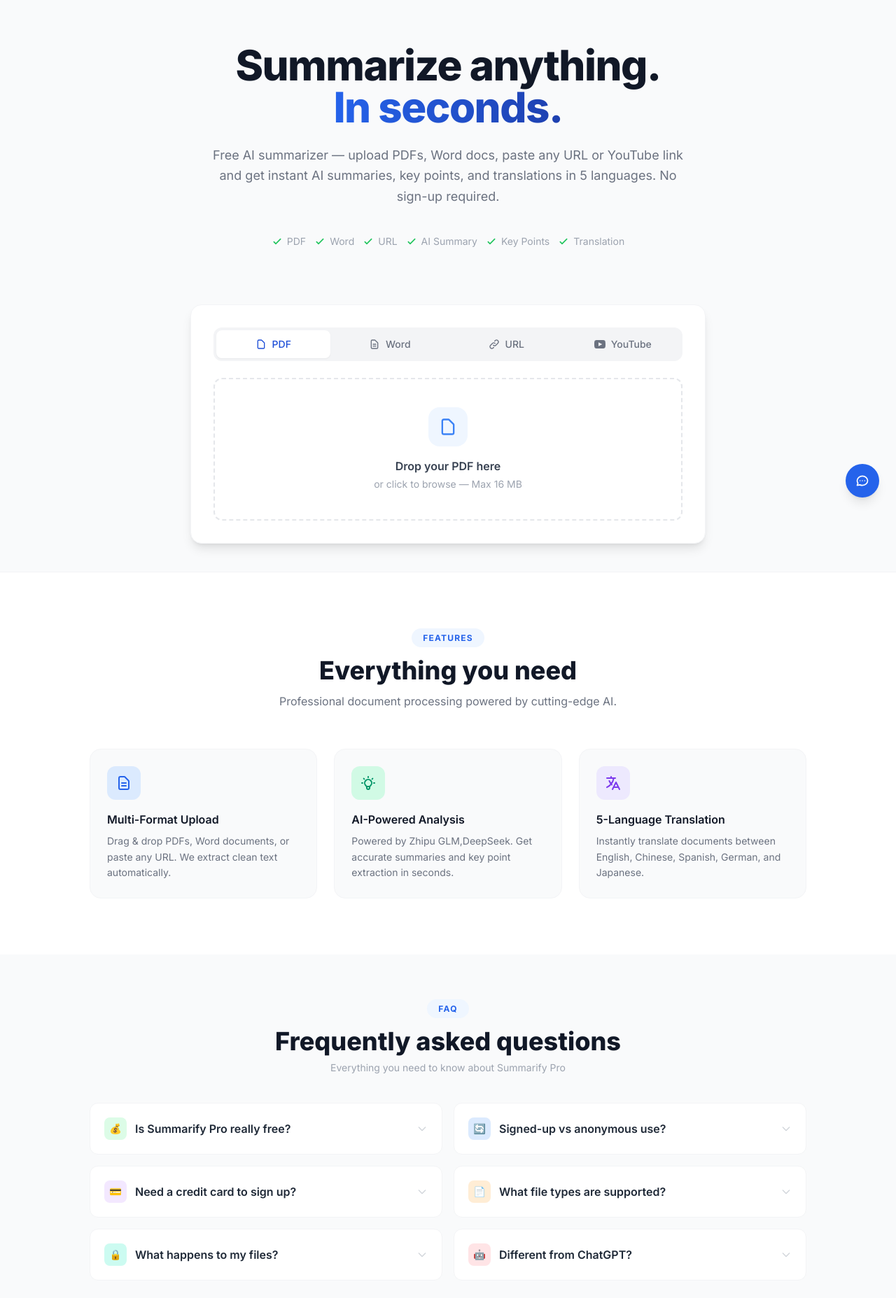
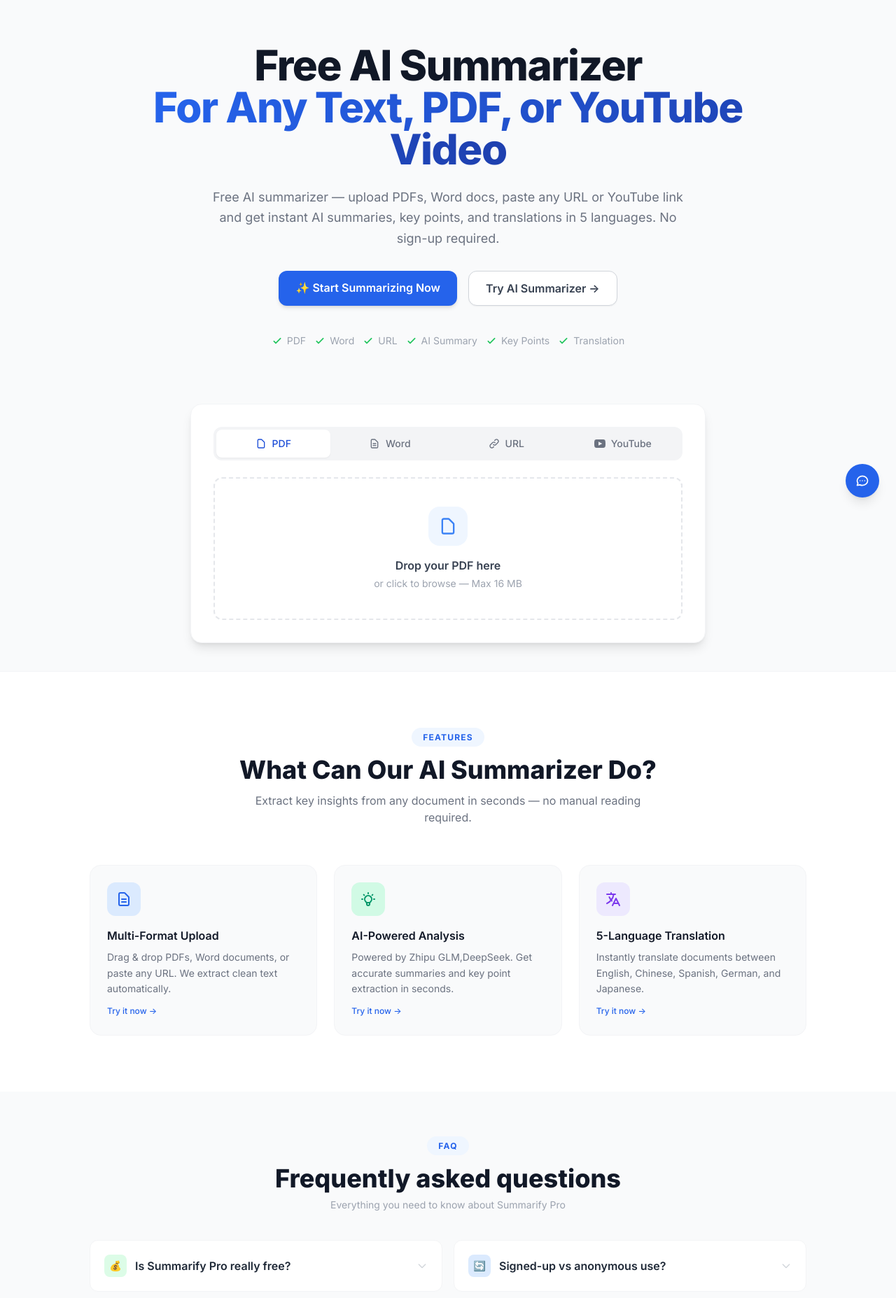
Before and after one commit to shenchuanchao/summarify-pro, a Flask app: page / in a window 1280 px wide. Shown: the part 65-1920 px from the top of the page at 70% size. Run offline with Flask 3, Linux system fonts and the light colour scheme; parts of the project's set-up code (start-up, migrations or seed data) failed here and were passed over; some libraries are stand-ins or nearby versions.

Commit message:
fix: update templates for better UI

```diff
--- a/templates/ai-summarize.html
+++ b/templates/ai-summarize.html
@@ -50,6 +50,7 @@
                 </div>
                 <h3 class="text-lg font-semibold text-gray-900 mb-2">Instant AI Summarization</h3>
                 <p class="text-sm text-gray-500">Our AI summarize tool condenses long articles, essays, and documents into clear, accurate summaries in seconds.</p>
+                <a href="/blog/summarize-research-papers-fast" class="inline-block mt-4 text-xs text-brand-600 hover:underline">📖 Learn: How to Summarize a Research Paper →</a>
             </div>
             <div class="p-8 bg-gray-50 rounded-2xl text-center">
                 <div class="w-14 h-14 bg-brand-100 rounded-xl flex items-center justify-center mx-auto mb-4">
@@ -57,6 +58,7 @@
                 </div>
                 <h3 class="text-lg font-semibold text-gray-900 mb-2">Key Point Extraction</h3>
                 <p class="text-sm text-gray-500">Beyond text summarizer basics — get bullet-point highlights and key takeaways from any content.</p>
+                <a href="/blog/how-to-read-academic-papers" class="inline-block mt-4 text-xs text-brand-600 hover:underline">📖 Read: How to Read Academic Papers Quickly →</a>
             </div>
             <div class="p-8 bg-gray-50 rounded-2xl text-center">
                 <div class="w-14 h-14 bg-brand-100 rounded-xl flex items-center justify-center mx-auto mb-4">
@@ -64,6 +66,7 @@
                 </div>
                 <h3 class="text-lg font-semibold text-gray-900 mb-2">Multi-Language Translation</h3>
                 <p class="text-sm text-gray-500">Summarize and translate between English, Chinese, Spanish, German, and Japanese — all in one tool.</p>
+                <a href="/blog/ai-summarizer-vs-chatgpt" class="inline-block mt-4 text-xs text-brand-600 hover:underline">📖 Compare: AI Summarizer vs ChatGPT →</a>
             </div>
         </div>
     </div>
--- a/templates/index.html
+++ b/templates/index.html
@@ -1,4 +1,4 @@
-{% set title = "Free AI Summarizer — Summarify Pro | PDF, URL & Article Summary Tool" %}
+{% set title = "Free AI Summarizer: Summarize Any Text Instantly (10 Free/Day) — Summarify Pro" %}
 {% set description = "Free AI summarizer — summarize PDF, Word, URLs & YouTube videos instantly. Get AI summaries, key points & translations. No sign-up required." %}
 {% set canonical = "https://www.summarifypro.com/" %}
 <!DOCTYPE html>
@@ -12,12 +12,16 @@
 <section class="pt-32 pb-20 px-4">
     <div class="max-w-4xl mx-auto text-center animate-slide-up">
         <h1 class="text-4xl sm:text-5xl lg:text-6xl font-extrabold tracking-tight text-gray-900 leading-tight">
-            Summarize anything.<br>
-            <span class="text-transparent bg-clip-text bg-gradient-to-r from-brand-600 to-brand-800">In seconds.</span>
+            Free AI Summarizer<br>
+            <span class="text-transparent bg-clip-text bg-gradient-to-r from-brand-600 to-brand-800">For Any Text, PDF, or YouTube Video</span>
         </h1>
         <p class="mt-6 text-lg text-gray-500 max-w-2xl mx-auto leading-relaxed">
             Free AI summarizer — upload PDFs, Word docs, paste any URL or YouTube link and get instant AI summaries, key points, and translations in 5 languages. No sign-up required.
         </p>
+        <div class="mt-8 flex justify-center gap-4">
+            <a href="#upload-section" class="inline-flex px-6 py-3 bg-brand-600 hover:bg-brand-700 text-white font-semibold rounded-xl shadow-md transition-all">✨ Start Summarizing Now</a>
+            <a href="/ai-summarize" class="inline-flex px-6 py-3 bg-white border border-gray-300 hover:border-brand-400 text-gray-700 font-semibold rounded-xl shadow-sm transition-all">Try AI Summarizer →</a>
+        </div>
         <div class="mt-10 flex flex-wrap justify-center gap-3 text-sm text-gray-400">
             <span class="flex items-center gap-1.5"><svg class="w-4 h-4 text-green-500" fill="none" stroke="currentColor" viewBox="0 0 24 24"><path stroke-linecap="round" stroke-linejoin="round" stroke-width="2.5" d="M5 13l4 4L19 7"/></svg> PDF</span>
             <span class="flex items-center gap-1.5"><svg class="w-4 h-4 text-green-500" fill="none" stroke="currentColor" viewBox="0 0 24 24"><path stroke-linecap="round" stroke-linejoin="round" stroke-width="2.5" d="M5 13l4 4L19 7"/></svg> Word</span>
@@ -181,8 +185,8 @@
 <section class="py-20 px-4 bg-white border-t border-gray-100">
     <div class="max-w-5xl mx-auto text-center mb-14">
         <span class="text-xs font-bold text-brand-600 uppercase tracking-widest bg-brand-50 px-4 py-1.5 rounded-full">Features</span>
-        <h2 class="mt-4 text-3xl sm:text-4xl font-extrabold text-gray-900">Everything you need</h2>
-        <p class="mt-3 text-gray-500 max-w-xl mx-auto">Professional document processing powered by cutting-edge AI.</p>
+        <h2 class="mt-4 text-3xl sm:text-4xl font-extrabold text-gray-900">What Can Our AI Summarizer Do?</h2>
+        <p class="mt-3 text-gray-500 max-w-xl mx-auto">Extract key insights from any document in seconds — no manual reading required.</p>
     </div>
     <div class="max-w-5xl mx-auto grid grid-cols-1 md:grid-cols-3 gap-6">
         <!-- Card 1 -->
@@ -192,6 +196,7 @@
             </div>
             <h3 class="font-semibold text-gray-900 mb-2">Multi-Format Upload</h3>
             <p class="text-sm text-gray-500 leading-relaxed">Drag & drop PDFs, Word documents, or paste any URL. We extract clean text automatically.</p>
+            <a href="/ai-summarize" class="inline-block mt-3 text-xs font-medium text-brand-600 hover:underline">Try it now →</a>
         </div>
         <!-- Card 2 -->
         <div class="bg-gray-50 rounded-2xl p-6 border border-gray-100 hover:border-brand-200 hover:shadow-md transition-all">
@@ -200,6 +205,7 @@
             </div>
             <h3 class="font-semibold text-gray-900 mb-2">AI-Powered Analysis</h3>
             <p class="text-sm text-gray-500 leading-relaxed">Powered by Zhipu GLM,DeepSeek. Get accurate summaries and key point extraction in seconds.</p>
+            <a href="/ai-summarize" class="inline-block mt-3 text-xs font-medium text-brand-600 hover:underline">Try it now →</a>
         </div>
         <!-- Card 3 -->
         <div class="bg-gray-50 rounded-2xl p-6 border border-gray-100 hover:border-brand-200 hover:shadow-md transition-all">
@@ -208,6 +214,7 @@
             </div>
             <h3 class="font-semibold text-gray-900 mb-2">5-Language Translation</h3>
             <p class="text-sm text-gray-500 leading-relaxed">Instantly translate documents between English, Chinese, Spanish, German, and Japanese.</p>
+            <a href="/ai-summarize" class="inline-block mt-3 text-xs font-medium text-brand-600 hover:underline">Try it now →</a>
         </div>
     </div>
 </section>
@@ -275,7 +282,28 @@
                 </summary>
                 <p class="mt-3 ml-11 text-sm text-gray-500 leading-relaxed">Purpose-built for documents. Upload a PDF or paste a URL and text is auto-extracted — no manual copy-paste. Also supports batch key-points and multi-language translation in one click.</p>
             </details>
-
+            <details class="bg-white rounded-xl border border-gray-100 p-5 group cursor-pointer hover:border-brand-200 hover:shadow-sm transition-all">
+                <summary class="font-semibold text-gray-800 select-none list-none flex items-center gap-3">
+                    <span class="w-8 h-8 rounded-lg bg-indigo-100 text-indigo-600 flex items-center justify-center flex-shrink-0 text-sm">📱</span>
+                    Can I use Summarify Pro on mobile?
+                    <svg class="w-4 h-4 text-gray-300 ml-auto group-open:rotate-180 transition-transform" fill="none" stroke="currentColor" viewBox="0 0 24 24"><path stroke-linecap="round" stroke-linejoin="round" stroke-width="2" d="M19 9l-7 7-7-7"/></svg>
+                </summary>
+                <p class="mt-3 ml-11 text-sm text-gray-500 leading-relaxed">Yes — our website is fully responsive and works perfectly on smartphones and tablets. Upload files, paste URLs, and get summaries on the go.</p>
+            </details>
+        </div>
+    </div>
+</section>
+<!-- ═══════════════════════ TL;DR FOR AI ═══════════════════════ -->
+<section class="py-8 px-4 bg-gray-50 border-t border-gray-100">
+    <div class="max-w-3xl mx-auto text-center">
+        <div class="bg-white rounded-xl p-5 shadow-sm">
+            <p class="text-xs font-semibold text-gray-400 uppercase tracking-wider">📌 TL;DR — Key Takeaways</p>
+            <ul class="mt-3 flex flex-wrap justify-center gap-x-6 gap-y-2 text-sm text-gray-600">
+                <li>✅ 100% free AI summarizer</li>
+                <li>✅ Summarizes PDF, Word, URLs, YouTube</li>
+                <li>✅ Extracts key points & translates 5 languages</li>
+                <li>✅ 10 free/day without sign-up</li>
+            </ul>
         </div>
     </div>
 </section>
```
